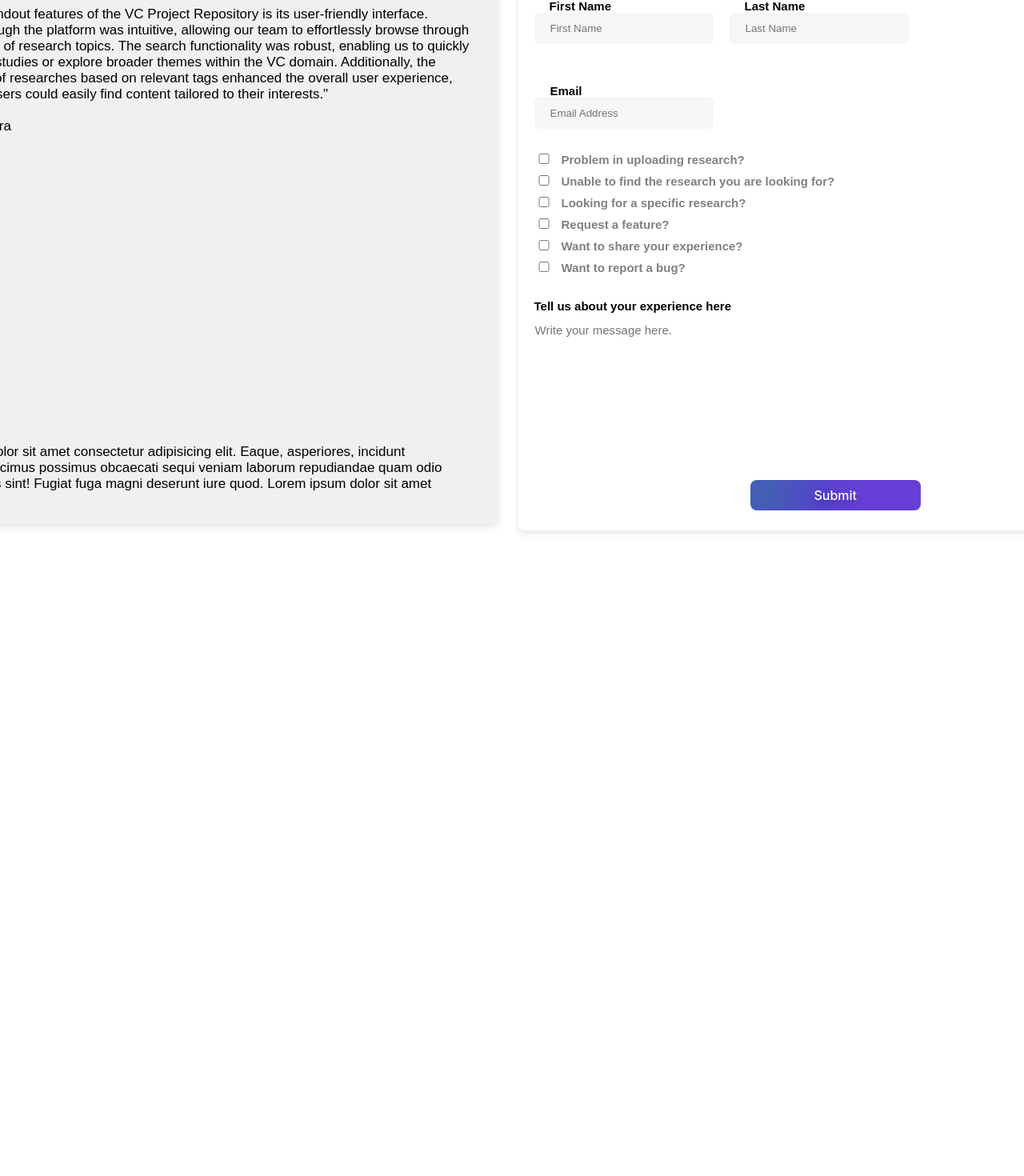
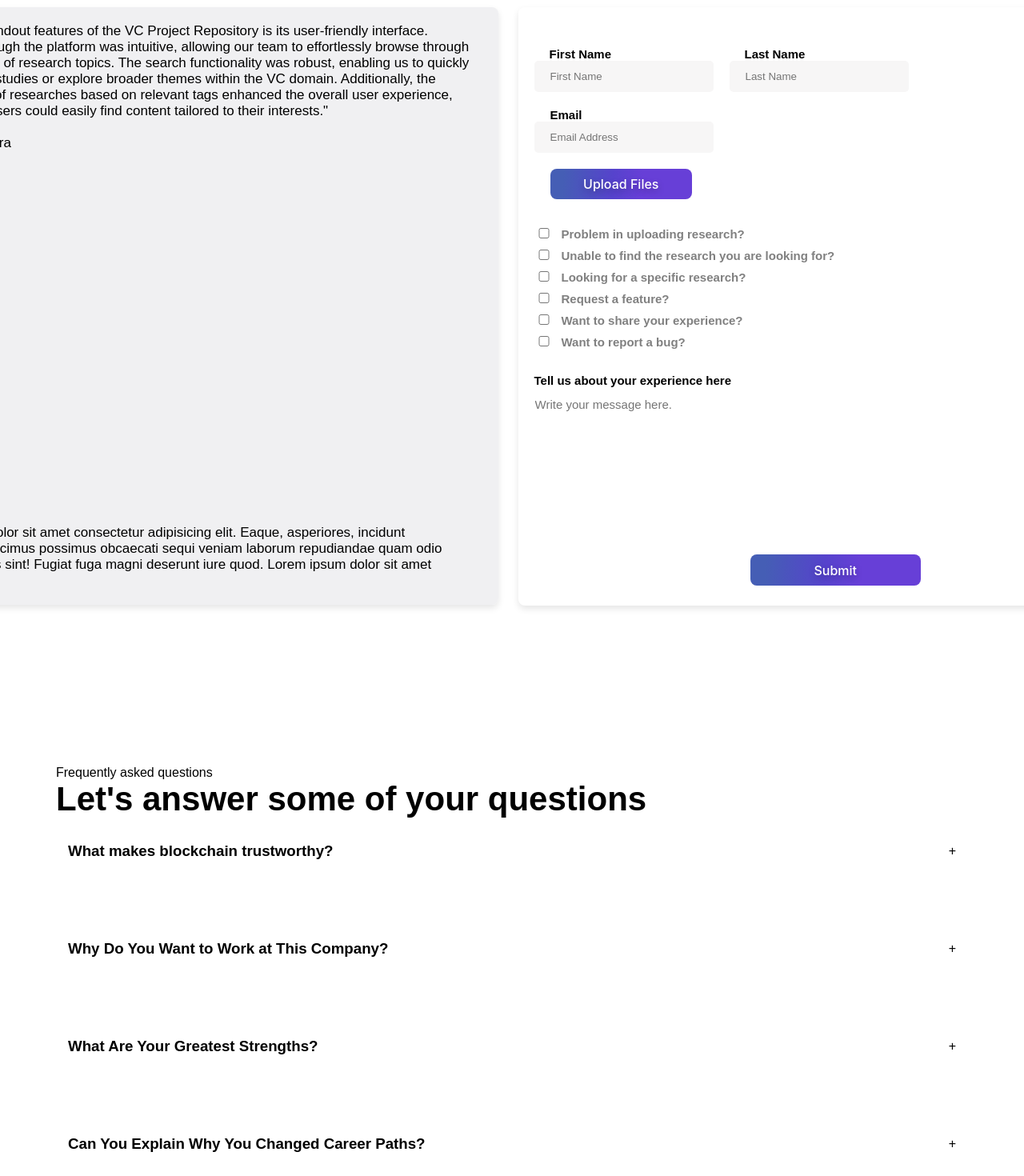
Before and after one commit to shashank-mishra14/TheVCProj, a React (Create React App) app: page /contact in a window 1280 px wide. Shown: the part 277-1747 px from the top of the page at 80% size. Before the commit the page ends 1140 px from the top, so only its background shows below. Built offline with nearby package versions, Linux system fonts and the light colour scheme.

Commit message:
added accordion

```diff
--- a/src/Navigation/Nav.css
+++ b/src/Navigation/Nav.css
@@ -26,37 +26,66 @@ nav {
   }
 
 
+
+
+
 .reports {
-  background-color: #fbeee0;
-  border: 2px solid #422800;
-  border-radius: 30px;
-  box-shadow: #422800 4px 4px 0 0;
-  color: #422800;
+  backface-visibility: hidden;
+  background: #332cf2;
+  border: 0;
+  border-radius: .375rem;
+  box-sizing: border-box;
+  color: #fff;
   cursor: pointer;
   display: inline-block;
-  font-weight: 600;
-  font-size: 18px;
-  padding: 0 18px;
-  line-height: 40px;
-  text-align: center;
+  font-family: Circular,Helvetica,sans-serif;
+  font-size: 1.125rem;
+  font-weight: 700;
+  letter-spacing: -.01em;
+  line-height: 1.3;
+  padding: 1rem 1.25rem;
+  position: relative;
+  text-align: left;
   text-decoration: none;
+  transform: translateZ(0) scale(1);
+  transition: transform .2s;
   user-select: none;
   -webkit-user-select: none;
   touch-action: manipulation;
 }
 
-.reports:hover {
-  background-color: #fff;
+.reports:disabled {
+  color: white;
+  cursor: auto;
 }
 
-.reports:active {
-  box-shadow: #422800 2px 2px 0 0;
-  transform: translate(2px, 2px);
+.reports:not(:disabled):hover {
+  transform: scale(1.05);
 }
 
-@media (min-width: 768px) {
-  .reports {
-    min-width: 120px;
-    padding: 0 25px;
-  }
+.reports:not(:disabled):hover:active {
+  transform: scale(1.05) translateY(.125rem);
 }
+
+.reports:focus {
+  outline: 0 solid transparent;
+}
+
+.reports:focus:before {
+  border-width: .125rem;
+  content: "";
+  left: calc(-1*.375rem);
+  pointer-events: none;
+  position: absolute;
+  top: calc(-1*.375rem);
+  transition: border-radius;
+  user-select: none;
+}
+
+.reports:focus:not(:focus-visible) {
+  outline: 0 solid transparent;
+}
+
+.reports:not(:disabled):active {
+  transform: translateY(.125rem);
+}
--- a/src/Sidebar/Authors/Author.js
+++ b/src/Sidebar/Authors/Author.js
@@ -12,11 +12,11 @@ const Author = ({ handleChange }) => {
         <h2 className="sidebar-title author-title">Authors</h2>
 
 
+        <label className="sidebar-label-container">
+          <input onChange={handleChange} type="checkbox" value="" name="test" />
+          <span className="checkmark"></span>All
 
-        <button className="filterbutton"onClick={handleChange} value="" name="test"
-        >
-            All
-            </button>
+        </label>
 
         <Input
           handleChange={handleChange}
--- a/src/Sidebar/Category/Category.js
+++ b/src/Sidebar/Category/Category.js
@@ -7,13 +7,11 @@ function Category({ handleChange }) {
       <h2 className="sidebar-title">Category</h2>
 
       <div>
-        {/* <label className="sidebar-label-container">
+        <label className="sidebar-label-container">
           <input onChange={handleChange} type="radio" value="" name="test" />
-          <span className="checkmark"></span>All */}
-          <button className="filterbutton"onClick={handleChange} value="" name="test">
-            All
-            </button>
-        {/* </label> */}
+          <span className="checkmark"></span>All
+
+        </label>
         <Input
           handleChange={handleChange}
           value="agritech"
--- /dev/null
+++ b/src/components/Accordion/Accordion.css
@@ -0,0 +1,63 @@
+
+
+  .container-accordion{
+    width: 1140px;
+
+  }
+
+  code {
+    font-family: source-code-pro, Menlo, Monaco, Consolas, "Courier New",
+      monospace;
+  }
+
+  /* accordion styles */
+
+  h1 {
+    font-size: 42px;
+    color: var(--text-primary);
+    margin: 0px;
+    margin-bottom: 30px;
+  }
+
+  .accordion-simple > .active {
+    display: block;
+  }
+
+  .accordion__faq .inactive{
+    display: none;
+  }
+
+  .accordion__faq > div{
+    background-color: var(--white);
+    margin-bottom: 100px;
+    padding: 0px 15px;
+    border-radius: 5px;
+    cursor: pointer;
+  }
+
+  .accordion__title{
+    color: var(--text-secondary);
+    padding-bottom: 20px;
+    font-weight: 500;
+  }
+
+  .accordion__faq-heading{
+    display: flex;
+    justify-content: space-between;
+    align-items: center;
+  }
+  .accordion__faq-heading .active{
+    color: var(--text-primary);
+  }
+
+  .accordion__faq-heading h3{
+    color: var(--text-secondary);
+    font-weight: 600;
+  }
+
+  .accordion__faq p {
+    margin: 0px;
+    padding-bottom: 30px;
+    color: var(--text-secondary);
+    line-height: 1.4;
+  }
--- /dev/null
+++ b/src/components/Accordion/Accordion.jsx
@@ -0,0 +1,57 @@
+import React, { useState } from 'react';
+import './Accordion.css';
+const dataCollection = [
+  {
+    question: 'What makes blockchain trustworthy?',
+    answer: 'There are three sides to this answer. Firstly, nobody but the owner of the data can access it without permission. Thus, it is a safe way to protect data from third parties who should not see the information. Secondly, the data can be tracked at any time. It comes with a timestamp which indicates when the information was written on the blockchain and it is always available for fetching. '
+  }, {
+    question: 'Why Do You Want to Work at This Company?',
+    answer: 'Fusce et imperdiet ligula. Orci varius natoque penatibus et magnis dis parturient montes, nascetur ridiculus mus. Cras ipsum erat, ullamcorper nec bibendum aliquam, commodo ac enim. In a aliquet enim, nec vehicula ligula. Aenean non magna sapien. Integer vel massa vulputate, varius nunc nec, malesuada arcu. '
+  }, {
+    question: 'What Are Your Greatest Strengths?',
+    answer: 'Fusce et imperdiet ligula. Orci varius natoque penatibus et magnis dis parturient montes, nascetur ridiculus mus. Cras ipsum erat, ullamcorper nec bibendum aliquam, commodo ac enim. In a aliquet enim, nec vehicula ligula. Aenean non magna sapien. Integer vel massa vulputate, varius nunc nec, malesuada arcu. '
+  }, {
+    question: 'Can You Explain Why You Changed Career Paths?',
+    answer: 'Fusce et imperdiet ligula. Orci varius natoque penatibus et magnis dis parturient montes, nascetur ridiculus mus. Cras ipsum erat, ullamcorper nec bibendum aliquam, commodo ac enim. In a aliquet enim, nec vehicula ligula. Aenean non magna sapien. Integer vel massa vulputate, varius nunc nec, malesuada arcu. '
+  }
+];
+
+function Accordion() {
+  const [accordion, setActiveAccordion] = useState(-1);
+
+  function toggleAccordion(index) {
+    if (index === accordion) {
+      setActiveAccordion(-1);
+      return
+    }
+    setActiveAccordion(index);
+  };
+
+  return (
+    <>
+      <div className="container-accordion">
+        <div>
+          <span className="accordion__title">Frequently asked questions</span>
+          <h1>Let's answer some of your questions</h1>
+        </div>
+        <div className="accordion__faq">
+          { dataCollection.map((item, index) =>
+              <div key={index} onClick={() => toggleAccordion(index)}>
+                <div className="accordion__faq-heading">
+                  <h3 className={accordion === index ? "active" : ""}>{item.question}</h3>
+                  <div>
+                    {accordion === index ?
+                      <span className="verticle">-</span> : <span className="horizental">+</span>}
+                  </div>
+                </div>
+                <div><p className={accordion === index ? "active" : "inactive"} >{item.answer}</p></div>
+              </div>
+            )
+          }
+        </div>
+      </div>
+    </>
+  );
+}
+
+export default Accordion;
--- a/src/components/Input.js
+++ b/src/components/Input.js
@@ -1,13 +1,13 @@
 const Input = ({ handleChange, value, title, name, color }) => {
     return (
-      // <label className="sidebar-label-container">
-      //   <input onChange={handleChange} type="radio" value={value} name={name} />
-      //   <span className="checkmark" style={{ backgroundColor: color }}></span>
-      //   {title}
-      // </label>
-      <button className="filterbutton" onClick={handleChange} value={value} name={name}>
-      {title}
-      </button>
+      <label className="sidebar-label-container">
+        <input onChange={handleChange} type="radio" value={value} name={name} />
+        <span className="checkmark" style={{ backgroundColor: color }}></span>
+        {title}
+      </label>
+      // <button className="filterbutton" onClick={handleChange} value={value} name={name}>
+      // {title}
+      // </button>
 
       );
   };
--- a/src/components/contactpage/Contact.css
+++ b/src/components/contactpage/Contact.css
@@ -13,6 +13,7 @@
     display: flex;
     flex-direction: column; /* Stack the containers vertically */
     align-items: center; /* Center align the child containers horizontally */
+
   }
 
   .heading3{
@@ -65,20 +66,24 @@
     margin-bottom: 100px;
     margin-right: 120px;
     margin-left: 5px;
-    border-radius: 2px;
+    border-radius: 8px;
     width: 775px;
     height: 150%;
     float: left;
     box-sizing: border-box;
     box-shadow: 0 4px 8px rgba(0, 0, 0, 0.1); /* Adding a subtle box shadow */
-    border-radius: 8px; /* Adding border radius for a rounded corner effect */
+     /* Adding border radius for a rounded corner effect */
     background-color: white; /* Adding a white background to make the shadow stand out */
     padding-right: 20px;
+    border-color: black;
 
 }
 
 .container-right-small{
-    padding-left: 20px;;
+    padding-left: 20px;
+    border-color: black;
+    border-radius: 5px;
+
 }
 
 
@@ -129,7 +134,7 @@
 
 
 .email{
-    padding-top: 10px;
+    padding-top: 0px;
     font-size: 15px;
     color: black;
     display: flex;
@@ -150,11 +155,12 @@
 
 .nameinput{
     padding-top: 10px;
+    margin-top:30px;
     font-size: 15px;
     color: black;
     display: flex;
     flex-direction: row;
-    padding-bottom: 20px;
+    /* padding-bottom: 2px; */
 }
 
 .namechange{
@@ -169,7 +175,7 @@
   border-style: none;
   box-sizing: border-box;
   padding-top:20px;
-  padding-bottom: 15px;
+  padding-bottom: 1px;
   margin-bottom:25px;
   margin-left:270px;
   color: #FFFFFF;
@@ -218,3 +224,40 @@
     margin-bottom: 100px;
     font-size: 17px;
 }
+
+.uploadbutton{
+
+    background-image: linear-gradient(92.88deg, #455EB5 9.16%, #5643CC 43.89%, #673FD7 64.72%);
+    border-radius: 8px;
+    border-style: none;
+    box-sizing: border-box;
+    padding-top:20px;
+    padding-bottom: 15px;
+    margin-bottom:25px;
+    margin-left:20px;
+    color: #FFFFFF;
+    cursor: pointer;
+    flex-shrink: 0;
+    font-family: "Inter UI","SF Pro Display",-apple-system,BlinkMacSystemFont,"Segoe UI",Roboto,Oxygen,Ubuntu,Cantarell,"Open Sans","Helvetica Neue",sans-serif;
+    font-size: 16px;
+    font-weight: 500;
+    height: 2.4rem;
+    padding: 0 5rem;
+    text-align: center;
+    text-shadow: rgba(0, 0, 0, 0.25) 0 3px 8px;
+    transition: all .5s;
+    user-select: none;
+    -webkit-user-select: none;
+    touch-action: manipulation;
+  }
+
+  .uploadbutton:hover {
+    box-shadow: rgba(80, 63, 205, 0.5) 0 1px 30px;
+    transition-duration: .1s;
+  }
+
+  @media (min-width: 768px) {
+    .uploadbutton {
+      padding: 0 2.6rem;
+    }
+}
--- a/src/components/contactpage/Contact.jsx
+++ b/src/components/contactpage/Contact.jsx
@@ -1,5 +1,6 @@
 import "./Contact.css";
 import React, { useState } from "react";
+import Accordion from "../Accordion/Accordion";
 const Contact = () => {
   const [formData, setFormData] = useState({
     name: "",
@@ -55,6 +56,10 @@ const Contact = () => {
           Shashank Mishra
           <br />
           <h4 className="h4">CTO</h4>
+          <br />
+          <br />
+          <br />
+          <br />
           <br />
           <br />
           <br />
@@ -132,7 +137,9 @@ const Contact = () => {
                 onChange={handleChange}
                 required
               />
+
             </div>
+            <button className="uploadbutton" type="upload">Upload Files</button>
             <div className="checklist">
               <div className="check">
                 <input type="checkbox" id="checklist" name="checklist" />
@@ -197,7 +204,9 @@ const Contact = () => {
         </div>
       </div>
      </div>
+     <Accordion/>
     </div>
+
   );
 };
 export default Contact;
```
